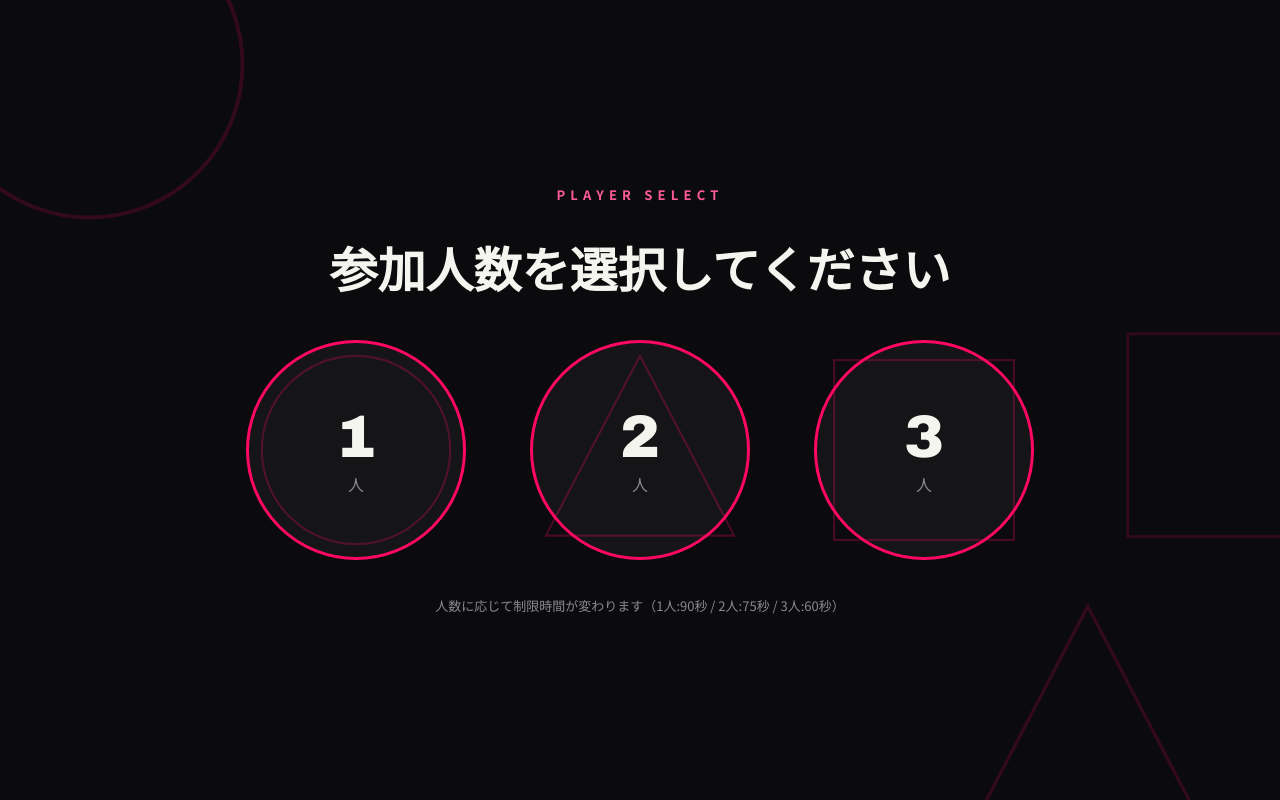
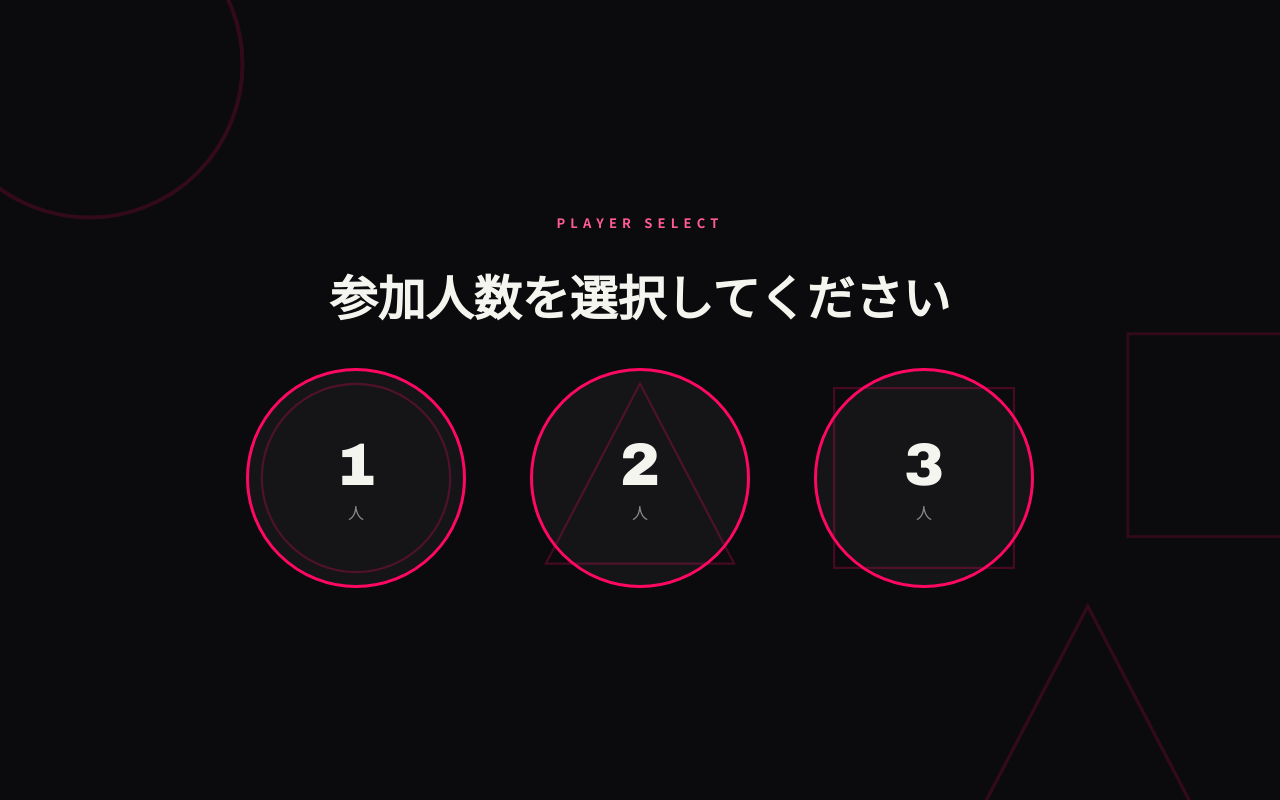
Before and after one commit to Landseatree/escape-room2, a plain HTML site: page index.html in a window 1280 px wide. Drawn offline with Linux system fonts and the light colour scheme.

Commit message:
Update index.html

```diff
--- a/index.html
+++ b/index.html
@@ -40,7 +40,6 @@
         <span class="player-label">人</span>
       </button>
     </div>
-    <p class="hint">人数に応じて制限時間が変わります（1人:90秒 / 2人:75秒 / 3人:60秒）</p>
   </div>
 </section>
 
```
